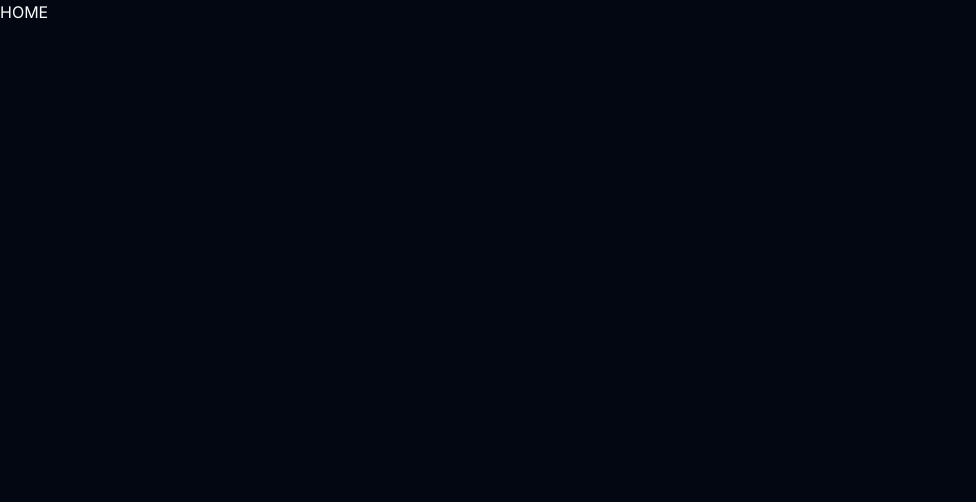
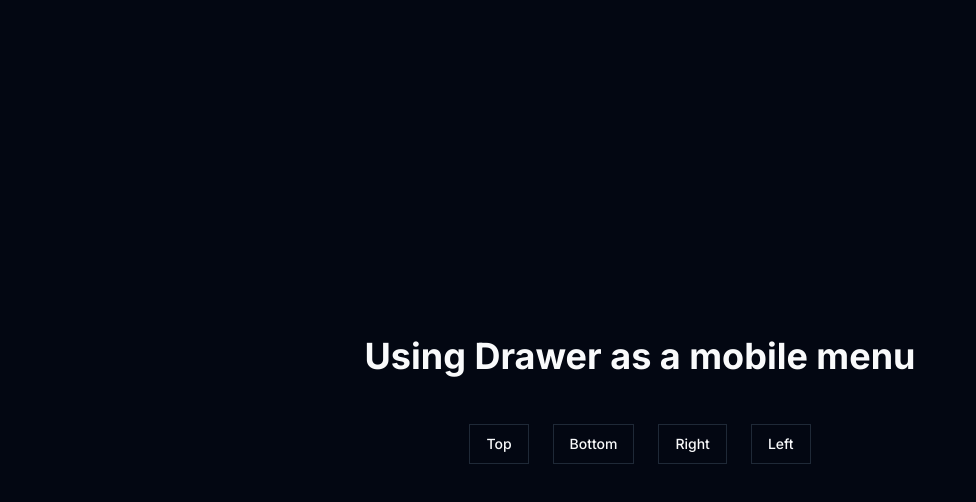
Before and after one commit to gildembergleite/nextjs-tailwind-shadcn-drawer, a Next.js app: page / in a window 1280 px wide. Shown: the top 502 px of the page, without its empty margins (0-976 px from the left). Built offline with nearby package versions, Linux system fonts and the light colour scheme.

Commit message:
feat: create HomePage with Drawers

```diff
--- a/src/app/page.tsx
+++ b/src/app/page.tsx
@@ -1,8 +1,16 @@
+import { DrawerDemo } from '@/components/drawer-demo'
+
 export default function Home() {
   return (
-    <main>
-      <section>
-        <h1>HOME</h1>
+    <main className="flex h-screen w-full items-center justify-center">
+      <section className="flex w-full flex-col items-center justify-center gap-12 text-center">
+        <h1 className="text-4xl font-bold">Using Drawer as a mobile menu</h1>
+        <div className="space-x-6">
+          <DrawerDemo direction="top" />
+          <DrawerDemo direction="bottom" />
+          <DrawerDemo direction="right" />
+          <DrawerDemo direction="left" />
+        </div>
       </section>
     </main>
   )
```
